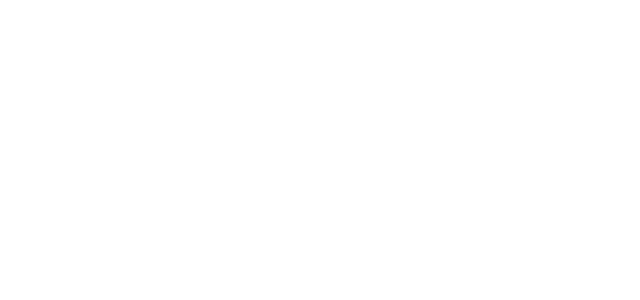
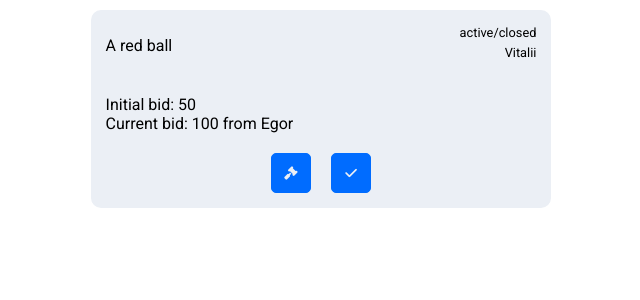
Before and after one commit to Vitalii-RD/auction-frontend, an Angular app: page /auctions in a window 1280 px wide. Before the commit this address led to /. Shown: the top 300 px of the page, without its empty margins (319-959 px from the left). Built offline with nearby package versions, Linux system fonts and the light colour scheme.

Commit message:
add auction card

```diff
--- a/src/app/app-routing.module.ts
+++ b/src/app/app-routing.module.ts
@@ -1,7 +1,12 @@
 import { NgModule } from '@angular/core';
 import { Routes, RouterModule } from '@angular/router';
+import { AuctionsPageComponent } from './auctions-page/auctions-page.component';
 
-const routes: Routes = [];
+
+const routes: Routes = [
+  { path: 'auctions', component: AuctionsPageComponent },
+  { path: '', redirectTo: 'auctions', pathMatch: 'full' }
+];
 
 @NgModule({
   imports: [RouterModule.forRoot(routes)],
--- a/src/app/auctions-page/auctions-page.component.html
+++ b/src/app/auctions-page/auctions-page.component.html
@@ -1 +1,29 @@
-<p>auctions-page works!</p>
+<div class="card-container">
+  <div class="card">
+
+    <div class="card-header">
+      <p>A red ball</p>
+      <div class="card-header__info">
+        <span class="status">active/closed</span>
+        <span class="owner">Vitalii</span>
+      </div>
+    </div>
+
+    <div class="card-bids">
+      <p>Initial bid: <span>50</span></p>
+      <p>Current bid: <span>100</span> from <span>Egor</span></p>
+    </div>
+
+    <div class="card-functions">
+
+      <button class="bid">
+        <i class="fa fa-gavel"></i>
+      </button>
+
+      <button class="complete">
+        <i class="fa fa-check"></i>
+      </button>
+
+    </div>
+  </div>
+</div>
--- a/src/app/auctions-page/auctions-page.component.scss
+++ b/src/app/auctions-page/auctions-page.component.scss
@@ -0,0 +1,92 @@
+$black: #0B0C10;
+$dark:#1F2833;
+$silver: #C5C6C7;
+$blue: #006CFF;
+$dark-blue: #1f56a1;
+$grey: #EBEFF5;
+
+:host {
+  width: 90%;
+  margin: 0 auto;
+  display: block;
+}
+.card-container {
+  display: flex;
+  flex-wrap: wrap;
+  justify-content: space-around;
+}
+
+.card {
+  box-sizing: border-box;
+  flex-basis: 40%;
+  background-color: $grey;
+  border-radius: 10px;
+  margin: 10px 0;
+  padding: 15px;
+  display: flex;
+  flex-direction: column;
+  justify-content: space-between;
+
+  &-header {
+    margin-bottom: 10px;
+    display: flex;
+    justify-content: space-between;
+    align-content: center;
+
+    .owner,
+    .status {
+      text-align: right;
+      font-size: 0.8em;
+      margin-bottom: 5px;
+    }
+
+    p {
+      display: flex;
+      align-items: center;
+    }
+
+    &__info {
+      display: flex;
+      flex-direction: column;
+    }
+  }
+
+  &-bids {
+    margin: 20px 0;
+  }
+
+  &-functions {
+    display: flex;
+    justify-content: center;
+
+    button {
+      height: 40px;
+      width: 40px;
+      border: 1px solid $blue;
+      border-radius: 5px;
+      background-color: $blue;
+      color: $grey;
+      cursor: pointer;
+      margin: 0 10px;
+      transition: 0.3s;
+
+      &:hover {
+        background-color: $dark-blue;
+      }
+
+      &:focus {
+        outline: none;
+      }
+
+      &:active {
+        background-color: rgba($color: $dark-blue, $alpha: 0.5);
+      }
+    }
+  }
+}
+
+
+.bid,
+.complete {
+
+}
--- a/src/styles.scss
+++ b/src/styles.scss
@@ -1,4 +1,9 @@
 /* You can add global styles to this file, and also import other style files */
+* {
+    margin: 0;
+    padding: 0;
+}
+
 body {
     font-size: 16px;
     font-family: 'Roboto', sans-serif;
```
